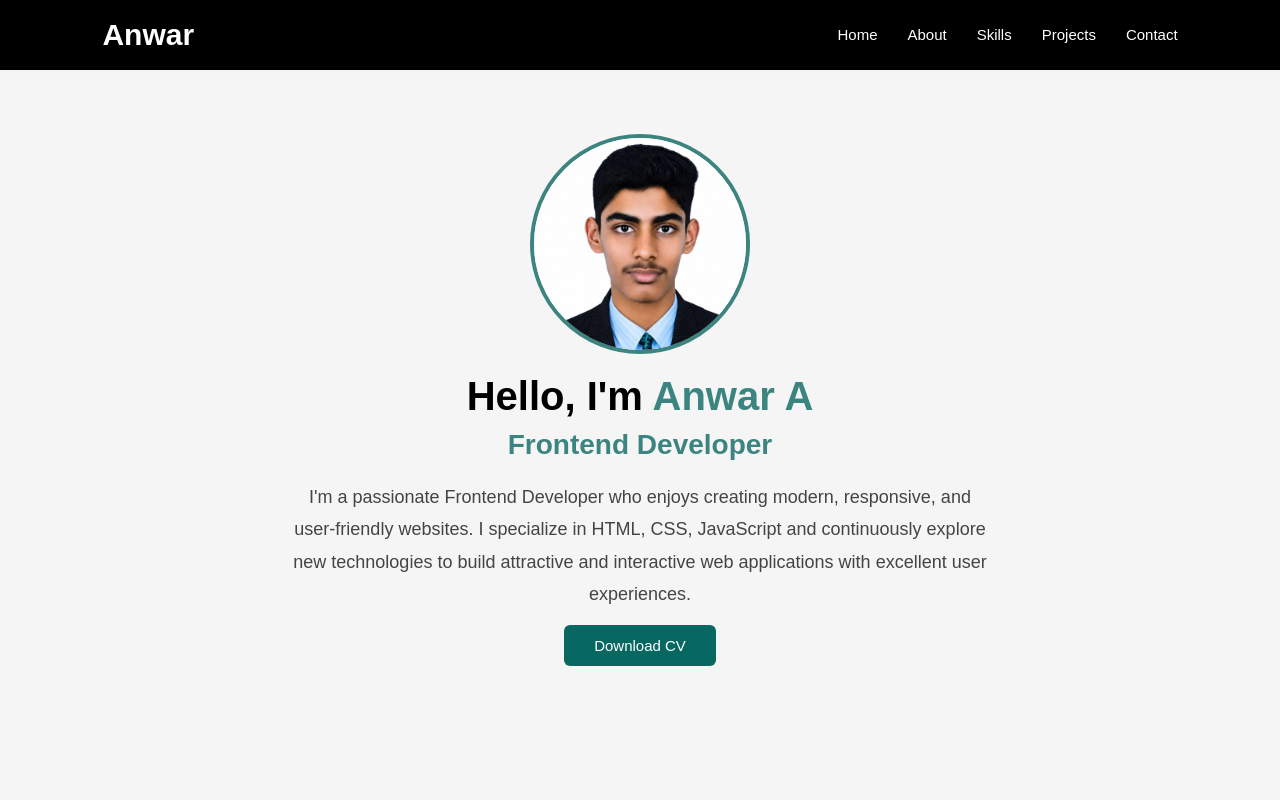
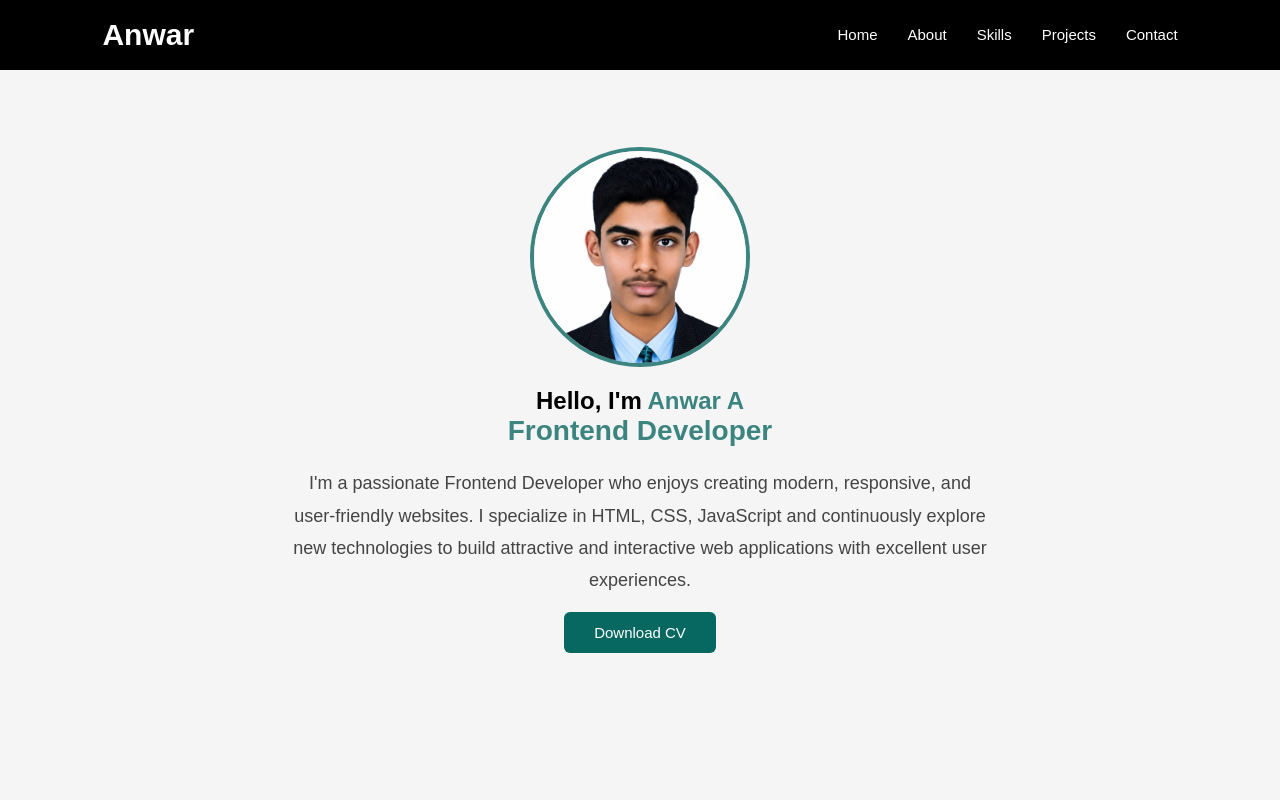
Before and after one commit to Anwar0027/Portfolio, a plain HTML site: page index.html in a window 1280 px wide. Shown: the top 800 px of the page. Drawn offline with Linux system fonts and the light colour scheme.

Commit message:
Update index.html

```diff
--- a/index.html
+++ b/index.html
@@ -333,7 +333,7 @@
 
 <img src="img.jpeg" alt="Profile">
 
-<h1>Hello, I'm <span>Anwar A</span></h1>
+<h2>Hello, I'm <span>Anwar A</span></h2>
 
 <h3>Frontend Developer</h3>
 
```
